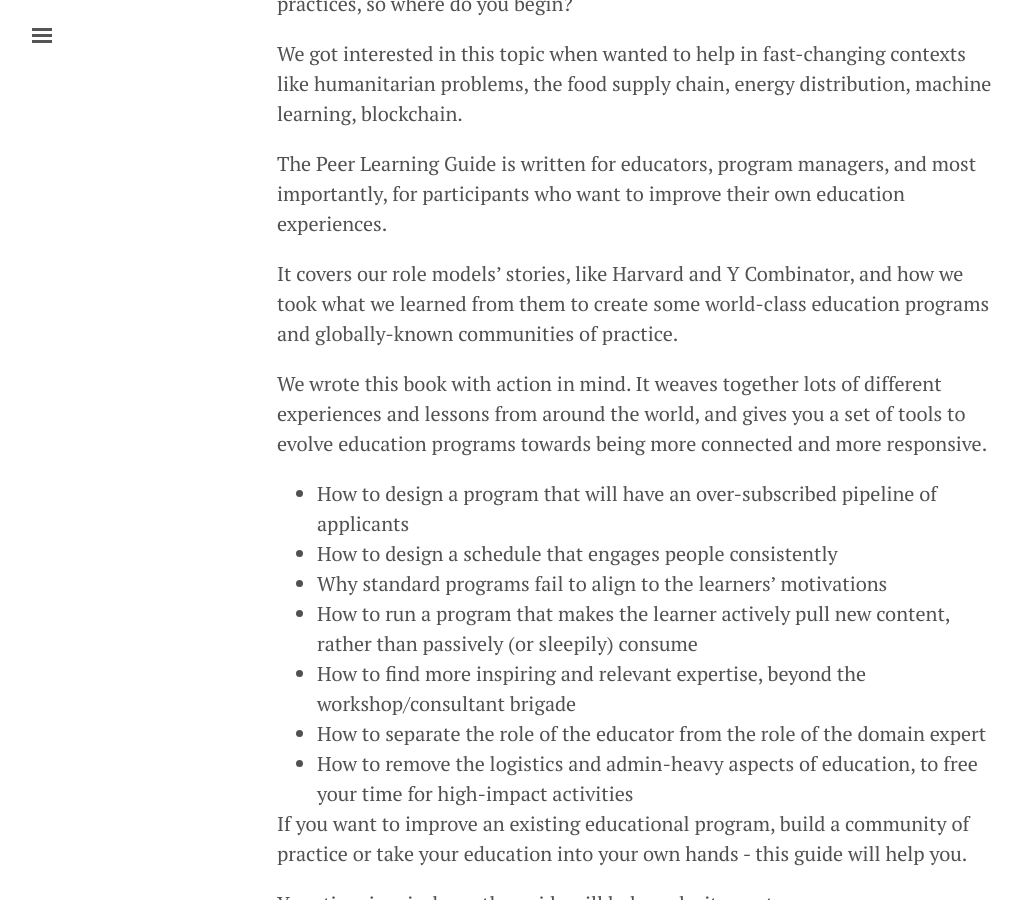
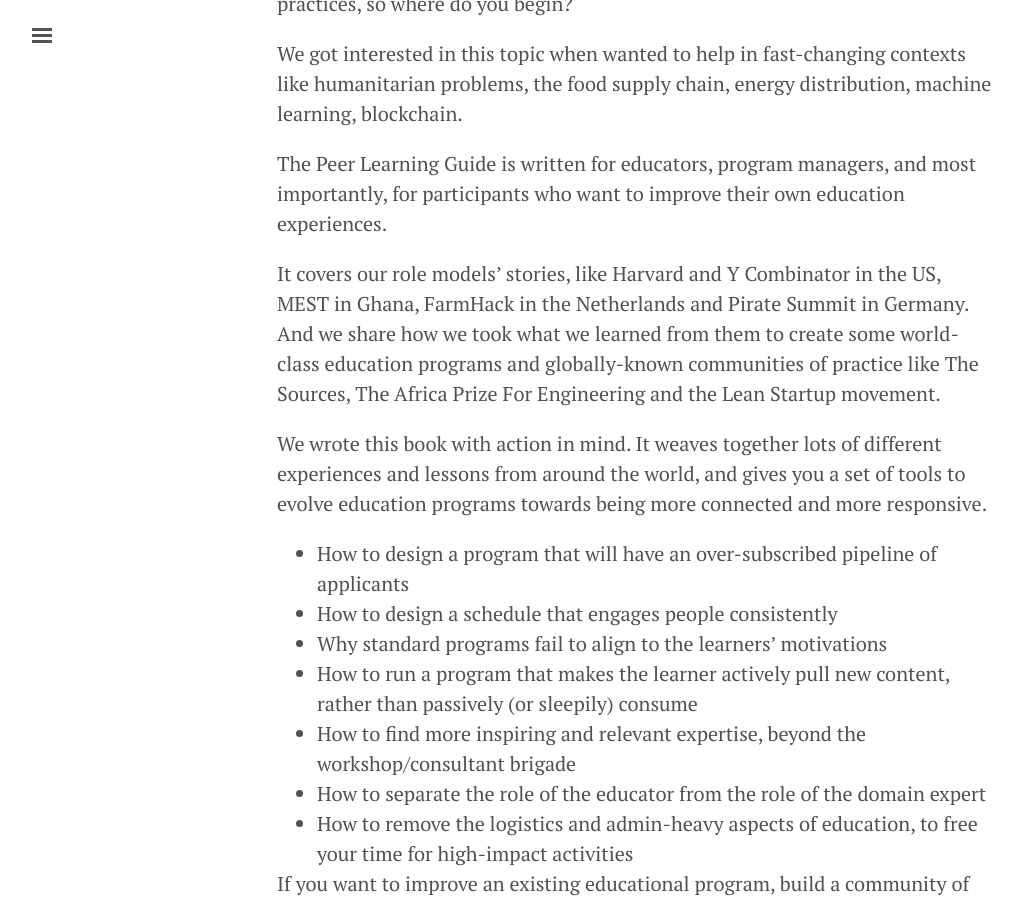
Before and after one commit to sourceinstitute/peerlearningguide, a Jekyll site: the page built from index.html, in a window 1280 px wide and 900 px high, scrolled down 768 px. Shown: the whole window, without its empty margins (3-1025 px from the left). Built offline with Jekyll 4.4.1, drawn with Linux system fonts in a browser that asks for light colours; nearby versions of some CDN libraries; the list of posts is cut into pages by our own code; comment, search, counter and statistics services are not loaded; a style sheet for code colours, icons or effects is not loaded.

Commit message:
broader role model examples

```diff
--- a/_includes/index.md
+++ b/_includes/index.md
@@ -26,7 +26,7 @@
 
 The Peer Learning Guide is written for educators, program managers, and most importantly, for participants who want to improve their own education experiences.
 
-It covers our role models' stories, like Harvard and Y Combinator, and how we took what we learned from them to create some world-class education programs and globally-known communities of practice.
+It covers our role models' stories, like Harvard and Y Combinator in the US, MEST in Ghana, FarmHack in the Netherlands and Pirate Summit in Germany. And we share how we took what we learned from them to create some world-class education programs and globally-known communities of practice like The Sources, The Africa Prize For Engineering and the Lean Startup movement.
 
 We wrote this book with action in mind.  It weaves together lots of different experiences and lessons from around the world, and gives you a set of tools to evolve education programs towards being more connected and more responsive.
 
```
